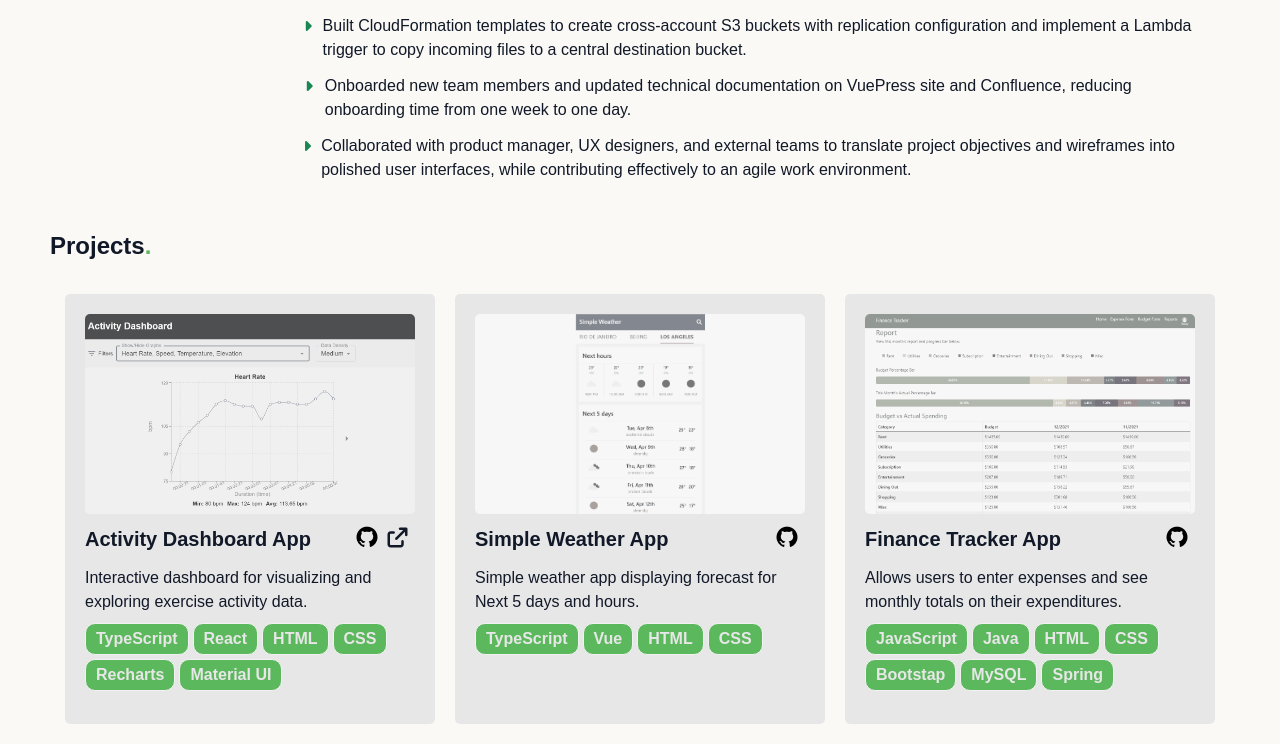
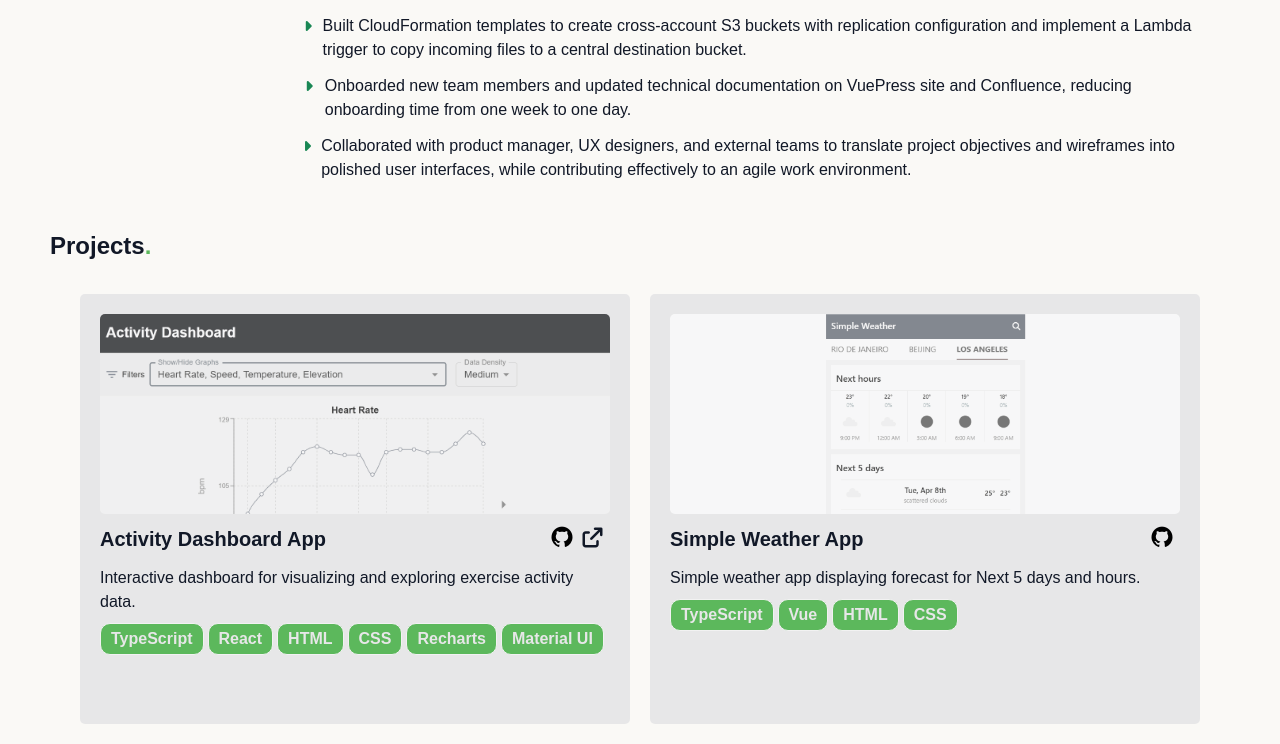
Before and after one commit to BrendaQu/personal-portfolio, a Vue app: page / in a window 1280 px wide. Shown: the part 1940-2684 px from the top of the page. Built offline with nearby package versions, Linux system fonts and the light colour scheme.

Commit message:
update project card width

```diff
--- a/src/components/ProjectsCard.vue
+++ b/src/components/ProjectsCard.vue
@@ -52,7 +52,7 @@ const getImgUrl = (img: string) => {
 </script>
 <style lang="css" scoped>
 .project-card-wrapper {
-  width: 370px;
+  width: 550px;
   height: 430px;
   border-radius: 5px;
   background-color: #e7e7e8;
@@ -137,4 +137,10 @@ const getImgUrl = (img: string) => {
   color: #5cb85c;
   cursor: pointer;
 }
+
+@media (max-width: 600px) {
+  .project-card-wrapper {
+    width: 370px;
+  }
+}
 </style>
```
